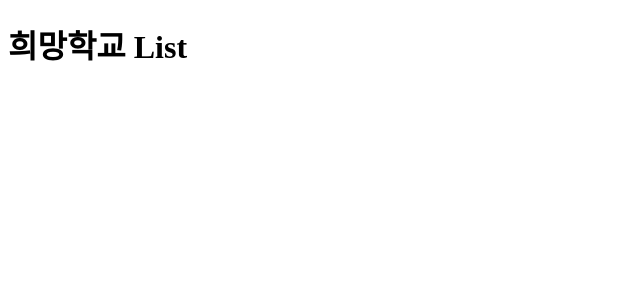
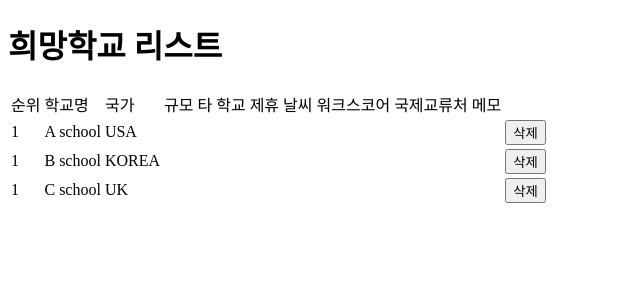
Before and after one commit to ay-yoo/for-intlstudent, a React (Create React App) app: page / in a window 1280 px wide. Shown: the top 300 px of the page, without its empty margins (0-640 px from the left). Built offline with nearby package versions, Linux system fonts and the light colour scheme.

Commit message:
#2. 표 생성, 표 삭제

```diff
--- a/src/routes/Table.js
+++ b/src/routes/Table.js
@@ -1,27 +1,80 @@
 import React, { useState, useEffect } from "react";
+import { useMemo } from "react";
 
-const makeSchool = (name, rank = 1) => ({
+const makeSchool = (name, nation, rank = 1) => ({
   id: crypto.randomUUID(),
   name,
   rank,
   isFavorite: false,
   fields: {
+    nation: nation,
     size: "",
     otherSchool: "",
     weather: "",
     walkscore: "",
+    website: "",
+    memo: "",
   },
 });
 
 function Table() {
   const [schools, setSchools] = useState([
-    makeSchool("A school"),
-    makeSchool("B school"),
-    makeSchool("C school"),
+    makeSchool("A school", "USA"),
+    makeSchool("B school", "KOREA"),
+    makeSchool("C school", "UK"),
   ]);
+
+  const onDelete = (id) => {
+    //학교 삭제 시 실행
+    setSchools((prev) => prev.filter((s) => s.id !== id));
+    console.log(schools);
+  };
+
+  const sortedSchools = useMemo(() => {
+    //학교 순위별 정렬
+    return [...schools].sort((a, b) => a.rank - b.rank);
+  }, [schools]);
   return (
     <div>
-      <h1>희망학교 List</h1>
+      <h1>희망학교 리스트</h1>
+
+      <div>
+        <table>
+          <thead>
+            <tr>
+              <td>순위</td>
+              <td>학교명</td>
+              <td>국가</td>
+              <td>규모</td>
+              <td>타 학교 제휴</td>
+              <td>날씨</td>
+
+              <td>워크스코어</td>
+              <td>국제교류처</td>
+              <td>메모</td>
+            </tr>
+          </thead>
+
+          <tbody>
+            {sortedSchools.map((s) => (
+              <tr key={s.id}>
+                <td>{s.rank}</td>
+                <td>{s.name}</td>
+                <td>{s.fields.nation}</td>
+                <td>{s.fields.sizw}</td>
+                <td>{s.fields.otherSchool}</td>
+                <td>{s.fields.weather}</td>
+                <td>{s.fields.walkscore}</td>
+                <td>{s.fields.website}</td>
+                <td>{s.fields.memo}</td>
+                <td>
+                  <button onClick={() => onDelete(s.id)}>삭제</button>
+                </td>
+              </tr>
+            ))}
+          </tbody>
+        </table>
+      </div>
     </div>
   );
 }
```
